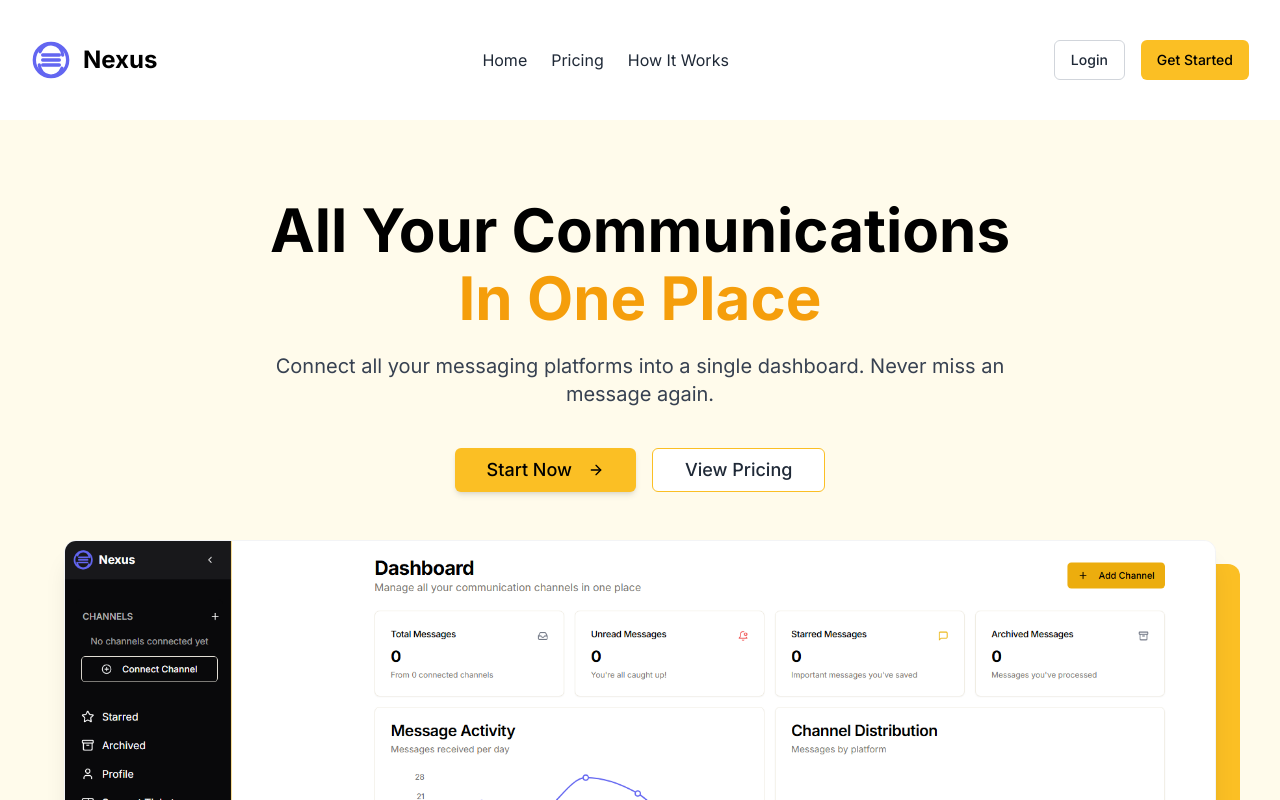
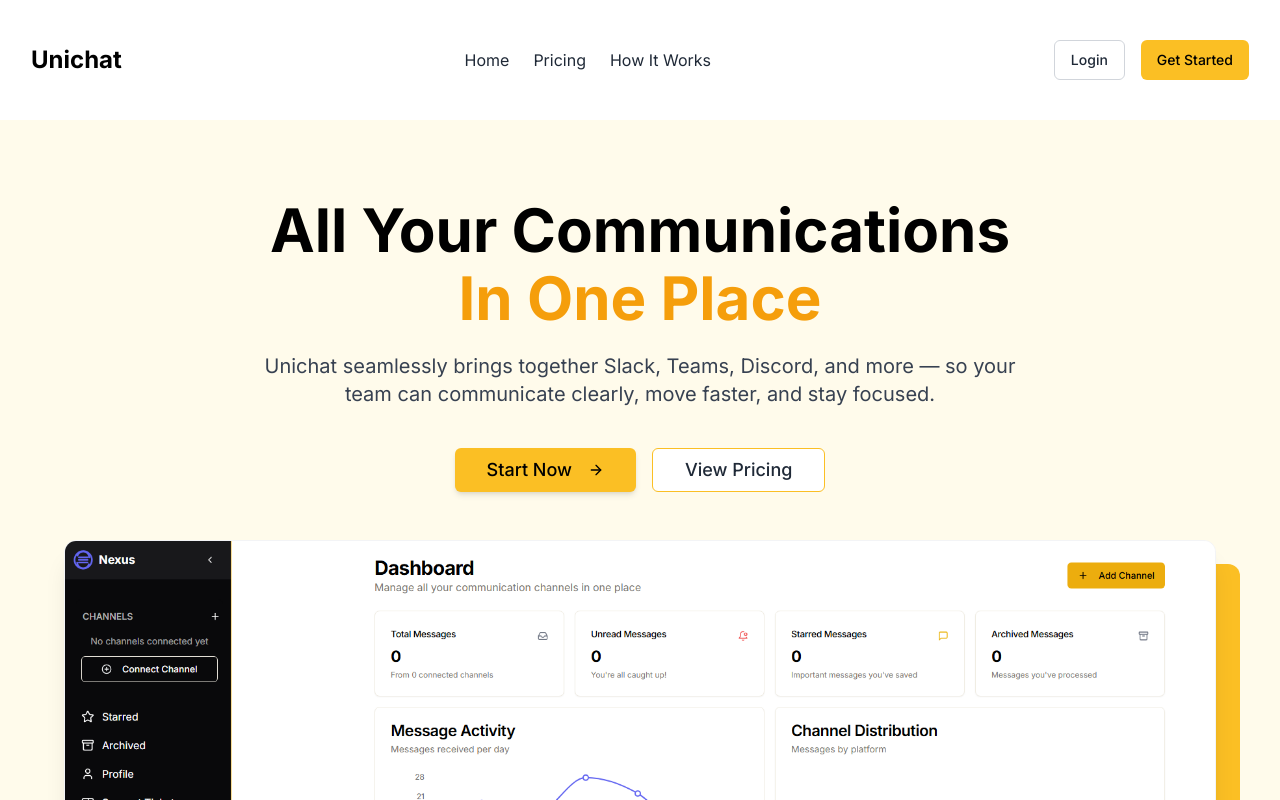
Before and after one commit to arlindbajraktariii/unichatt, a React (Vite) app: page / in a window 1280 px wide. Shown: the top 800 px of the page. Built offline with nearby package versions, Linux system fonts and the light colour scheme.

Commit message:
Visual edit in Lovable
Edited UI in Lovable

```diff
--- a/src/pages/LandingPage.tsx
+++ b/src/pages/LandingPage.tsx
@@ -9,8 +9,8 @@ const LandingPage = () => {
       <header className="container mx-auto my-[26px] px-[31px] py-[14px] rounded-xl bg-white">
         <nav className="flex justify-between items-center">
           <div className="flex items-center">
-            <img src="/logo.svg" alt="Nexus Logo" className="h-10 w-10 mr-3" />
-            <h1 className="text-2xl font-bold">Nexus</h1>
+
+            <h1 className="text-2xl font-bold">Unichat</h1>
           </div>
           <div className="hidden md:flex items-center space-x-6">
             <Link to="/" className="text-gray-800 hover:text-amber-500 transition-colors">Home</Link>
@@ -40,7 +40,7 @@ const LandingPage = () => {
               All Your Communications
               <span className="text-amber-500 block mt-2">In One Place</span>
             </h1>
-            <p className="text-xl text-gray-700 max-w-3xl mx-auto mb-10">Connect all your messaging platforms into a single dashboard. Never miss an message again.</p>
+            <p className="text-xl text-gray-700 max-w-3xl mx-auto mb-10">Unichat seamlessly brings together Slack, Teams, Discord, and more — so your team can communicate clearly, move faster, and stay focused.</p>
             <div className="flex flex-col sm:flex-row gap-4 justify-center">
               <Link to="/auth?signup=true">
                 <Button size="lg" className="bg-amber-400 hover:bg-amber-500 text-black text-lg px-8 shadow-md">
```
